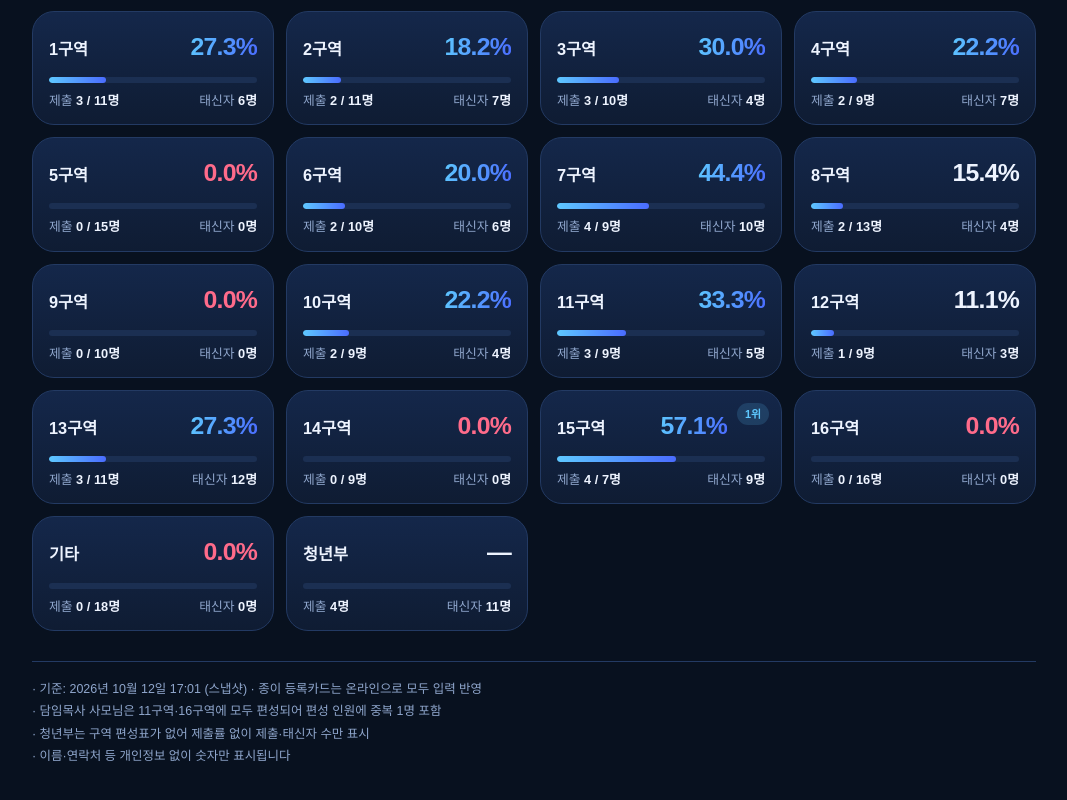
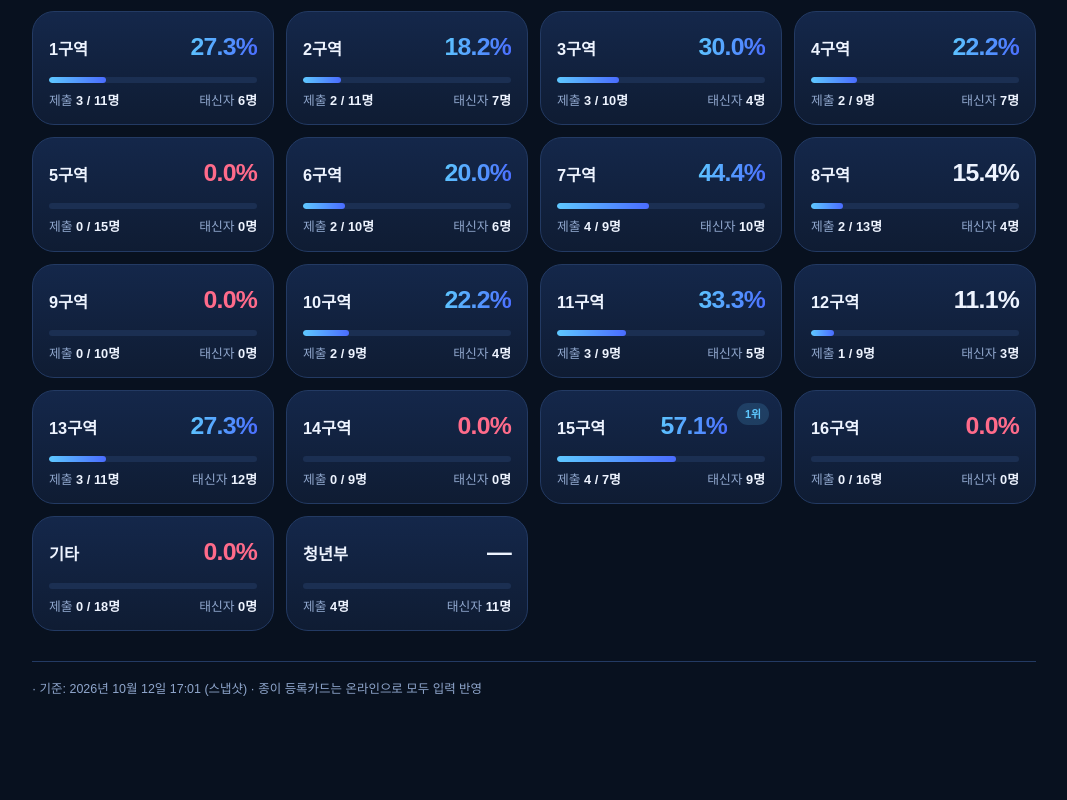
Before and after one commit to gudaks99-a11y/NewlifeFestival, a plain HTML site: page index.html in a window 1280 px wide. Shown: the part 611-1411 px from the top of the page, without its empty margins (106-1173 px from the left). After the commit the page ends 1367 px from the top, so only its background shows below. Drawn offline with Linux system fonts and the light colour scheme; a web font is replaced by a local one.

Commit message:
Add files via upload

```diff
--- a/index.html
+++ b/index.html
@@ -69,7 +69,7 @@ h1{font-size:clamp(1.9rem,5vw,2.9rem);font-weight:800;letter-spacing:-.03em;marg
 <div class="head"><div><h2>구역별 현황</h2><p>제출한 성도 ÷ 구역 편성표 인원</p></div>
 <div class="seg" id="seg"><button class="on" data-k="order">구역순</button><button data-k="rate">제출률순</button><button data-k="prayer">태신자순</button></div></div>
 <div class="grid" id="grid"></div>
-<div class="f">· 기준: 2026년 10월 12일 17:01 (스냅샷) · 종이 등록카드는 온라인으로 모두 입력 반영<br>· 담임목사 사모님은 11구역·16구역에 모두 편성되어 편성 인원에 중복 1명 포함<br>· 청년부는 구역 편성표가 없어 제출률 없이 제출·태신자 수만 표시<br>· 이름·연락처 등 개인정보 없이 숫자만 표시됩니다</div>
+<div class="f">· 기준: 2026년 10월 12일 17:01 (스냅샷) · 종이 등록카드는 온라인으로 모두 입력 반영</div>
 </div>
 <script>
 const Z=[{"zone": "1구역", "order": 1, "roster": 11, "submitted": 3, "prayer": 6}, {"zone": "2구역", "order": 2, "roster": 11, "submitted": 2, "prayer": 7}, {"zone": "3구역", "order": 3, "roster": 10, "submitted": 3, "prayer": 4}, {"zone": "4구역", "order": 4, "roster": 9, "submitted": 2, "prayer": 7}, {"zone": "5구역", "order": 5, "roster": 15, "submitted": 0, "prayer": 0}, {"zone": "6구역", "order": 6, "roster": 10, "submitted": 2, "prayer": 6}, {"zone": "7구역", "order": 7, "roster": 9, "submitted": 4, "prayer": 10}, {"zone": "8구역", "order": 8, "roster": 13, "submitted": 2, "prayer": 4}, {"zone": "9구역", "order": 9, "roster": 10, "submitted": 0, "prayer": 0}, {"zone": "10구역", "order": 10, "roster": 9, "submitted": 2, "prayer": 4}, {"zone": "11구역", "order": 11, "roster": 9, "submitted": 3, "prayer": 5}, {"zone": "12구역", "order": 12, "roster": 9, "submitted": 1, "prayer": 3}, {"zone": "13구역", "order": 13, "roster": 11, "submitted": 3, "prayer": 12}, {"zone": "14구역", "order": 14, "roster": 9, "submitted": 0, "prayer": 0}, {"zone": "15구역", "order": 15, "roster": 7, "submitted": 4, "prayer": 9}, {"zone": "16구역", "order": 16, "roster": 16, "submitted": 0, "prayer": 0}, {"zone": "기타", "order": 17, "roster": 18, "submitted": 0, "prayer": 0}, {"zone": "청년부", "order": 18, "roster": null, "submitted": 4, "prayer": 11}];
```
